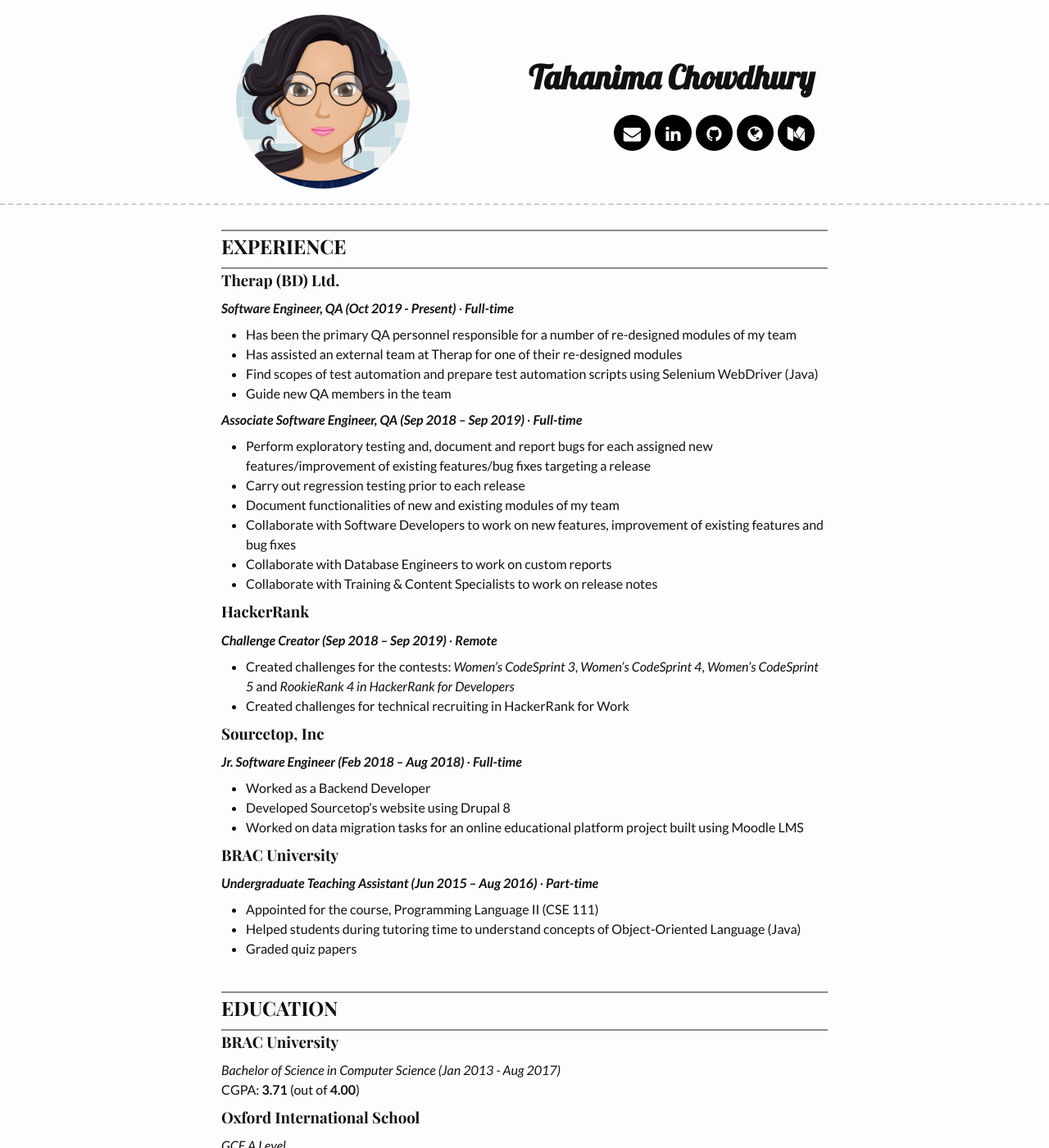
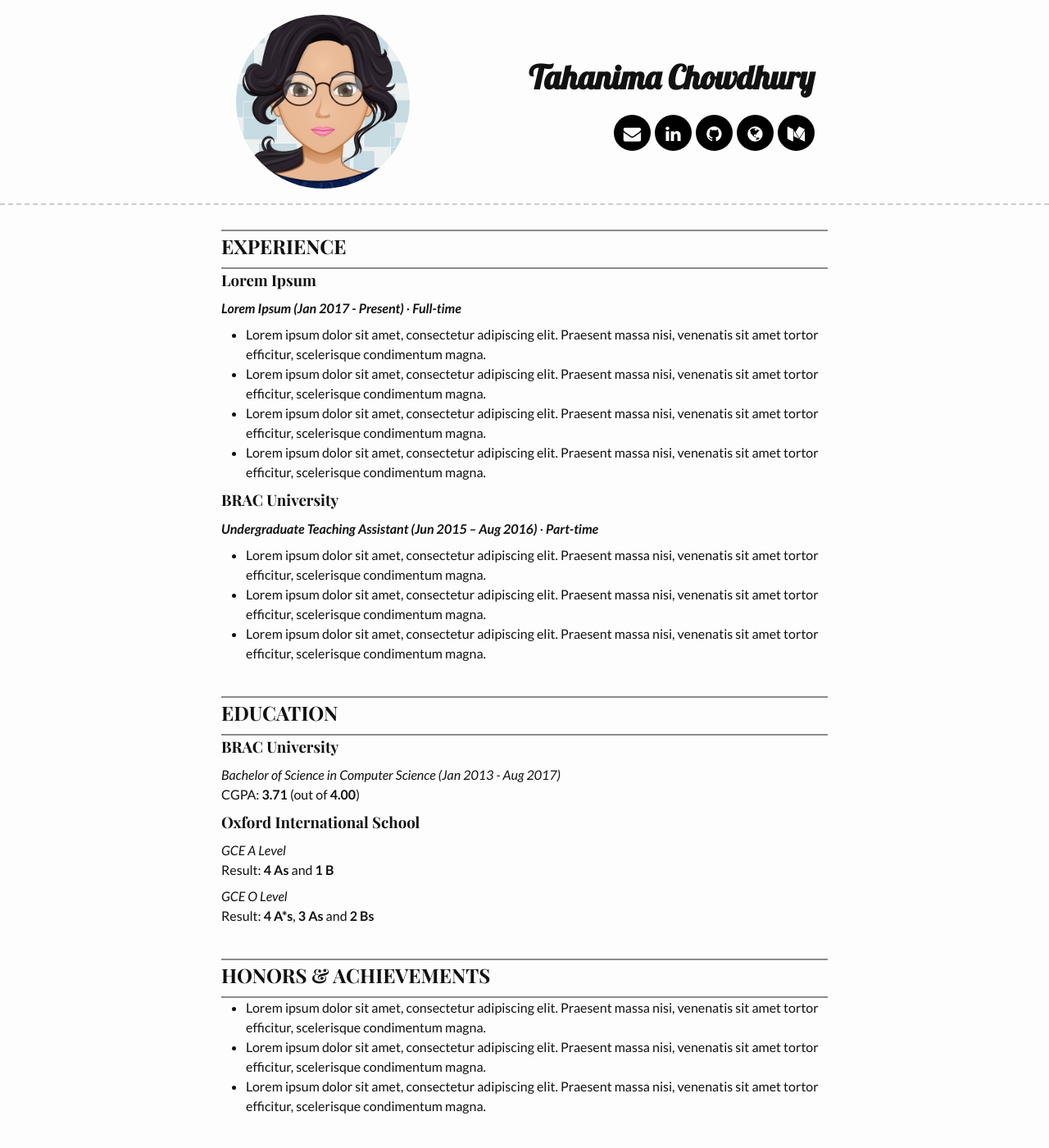
Before and after one commit to Tahanima/remple, a Jekyll site: the page built from index.md, in a window 1280 px wide and 1400 px high. Shown: the whole window at 82% size. Built offline with Jekyll 4.4.1, drawn with Linux system fonts in a browser that asks for light colours; some web fonts are replaced; some of the changed text lies outside the part shown.

Commit message:
Update index.md

```diff
--- a/index.md
+++ b/index.md
@@ -7,39 +7,19 @@ title: Resume
 ## EXPERIENCE
 ---
 
-### Therap (BD) Ltd.
-***Software Engineer, QA (Oct 2019 - Present)*** &middot;	***Full-time***
+### Lorem Ipsum
+***Lorem Ipsum (Jan 2017 - Present)*** &middot;	***Full-time***
 
-* Has been the primary QA personnel responsible for a number of re-designed modules of my team
-* Has assisted an external team at Therap for one of their re-designed modules
-* Find scopes of test automation and prepare test automation scripts using Selenium WebDriver (Java)
-* Guide new QA members in the team
-
-***Associate Software Engineer, QA (Sep 2018 – Sep 2019)*** &middot;	***Full-time***
-* Perform exploratory testing and, document and report bugs for each assigned new
-features/improvement of existing features/bug fixes targeting a release
-* Carry out regression testing prior to each release
-* Document functionalities of new and existing modules of my team
-* Collaborate with Software Developers to work on new features, improvement of existing features and bug fixes
-* Collaborate with Database Engineers to work on custom reports
-* Collaborate with Training & Content Specialists to work on release notes
-
-### HackerRank
-***Challenge Creator (Sep 2018 – Sep 2019)*** &middot;	***Remote***
-* Created challenges for the contests: *Women's CodeSprint 3*, *Women's CodeSprint 4*, *Women's CodeSprint 5* and *RookieRank 4 in HackerRank for Developers*
-* Created challenges for technical recruiting in HackerRank for Work
-
-### Sourcetop, Inc
-***Jr. Software Engineer (Feb 2018 – Aug 2018)*** &middot;	***Full-time***
-* Worked as a Backend Developer
-* Developed Sourcetop's website using Drupal 8
-* Worked on data migration tasks for an online educational platform project built using Moodle LMS
+* Lorem ipsum dolor sit amet, consectetur adipiscing elit. Praesent massa nisi, venenatis sit amet tortor efficitur, scelerisque condimentum magna.
+* Lorem ipsum dolor sit amet, consectetur adipiscing elit. Praesent massa nisi, venenatis sit amet tortor efficitur, scelerisque condimentum magna.
+* Lorem ipsum dolor sit amet, consectetur adipiscing elit. Praesent massa nisi, venenatis sit amet tortor efficitur, scelerisque condimentum magna.
+* Lorem ipsum dolor sit amet, consectetur adipiscing elit. Praesent massa nisi, venenatis sit amet tortor efficitur, scelerisque condimentum magna.
 
 ### BRAC University
 ***Undergraduate Teaching Assistant (Jun 2015 – Aug 2016)*** &middot;	***Part-time***
-* Appointed for the course, Programming Language II (CSE 111)
-* Helped students during tutoring time to understand concepts of Object-Oriented Language (Java)
-* Graded quiz papers
+* Lorem ipsum dolor sit amet, consectetur adipiscing elit. Praesent massa nisi, venenatis sit amet tortor efficitur, scelerisque condimentum magna.
+* Lorem ipsum dolor sit amet, consectetur adipiscing elit. Praesent massa nisi, venenatis sit amet tortor efficitur, scelerisque condimentum magna.
+* Lorem ipsum dolor sit amet, consectetur adipiscing elit. Praesent massa nisi, venenatis sit amet tortor efficitur, scelerisque condimentum magna.
 
 <br />
 
@@ -62,13 +42,9 @@ Result: **4 A*s**, **3 As** and **2 Bs**
 ---
 ## HONORS & ACHIEVEMENTS
 ---
-* Open Source Project Maintainer at [LightOJ](https://github.com/lightoj-dev/problem-tutorials)
-* One of the local winners of [Open Source Immersion 2020](https://www.facebook.com/groups/DevCDhaka/permalink/2035223959941407), Facebook Developer Circle: Dhaka
-* One of the 1,000 eligible participants to receive a limited edition swag giveaway from Facebook for Developers as part of [Open Source Immersion](https://developers.facebook.com/developercircles/open-source-immersion/)
-* Champion, 1<sup>st</sup> position in Dhaka division, and 1<sup>st</sup> solver of problem D (Team - Bracu_Codefairies) at [NSU Inter University Girl's Programming Competition 2018](https://toph.co/c/nsu-iugpc-2018/standings)
-* 23<sup>rd</sup> position (Team - BRACU StrawHats) at [The 2016 ACM-ICPC Asia Dhaka Regional Contest](https://icpc.global/regionals/finder/dhaka-2016/standings)
-* Recipient of Merit Based Scholarship at BRAC University
-* Recipient of [Special Recognition Award](https://drive.google.com/file/d/1uwpreJ1ekZWLFdA4lARyEnJOQTP_q6Rv/view) from Vice Chancellor, BRAC University
+* Lorem ipsum dolor sit amet, consectetur adipiscing elit. Praesent massa nisi, venenatis sit amet tortor efficitur, scelerisque condimentum magna.
+* Lorem ipsum dolor sit amet, consectetur adipiscing elit. Praesent massa nisi, venenatis sit amet tortor efficitur, scelerisque condimentum magna.
+* Lorem ipsum dolor sit amet, consectetur adipiscing elit. Praesent massa nisi, venenatis sit amet tortor efficitur, scelerisque condimentum magna.
 
 <br />
 
```
